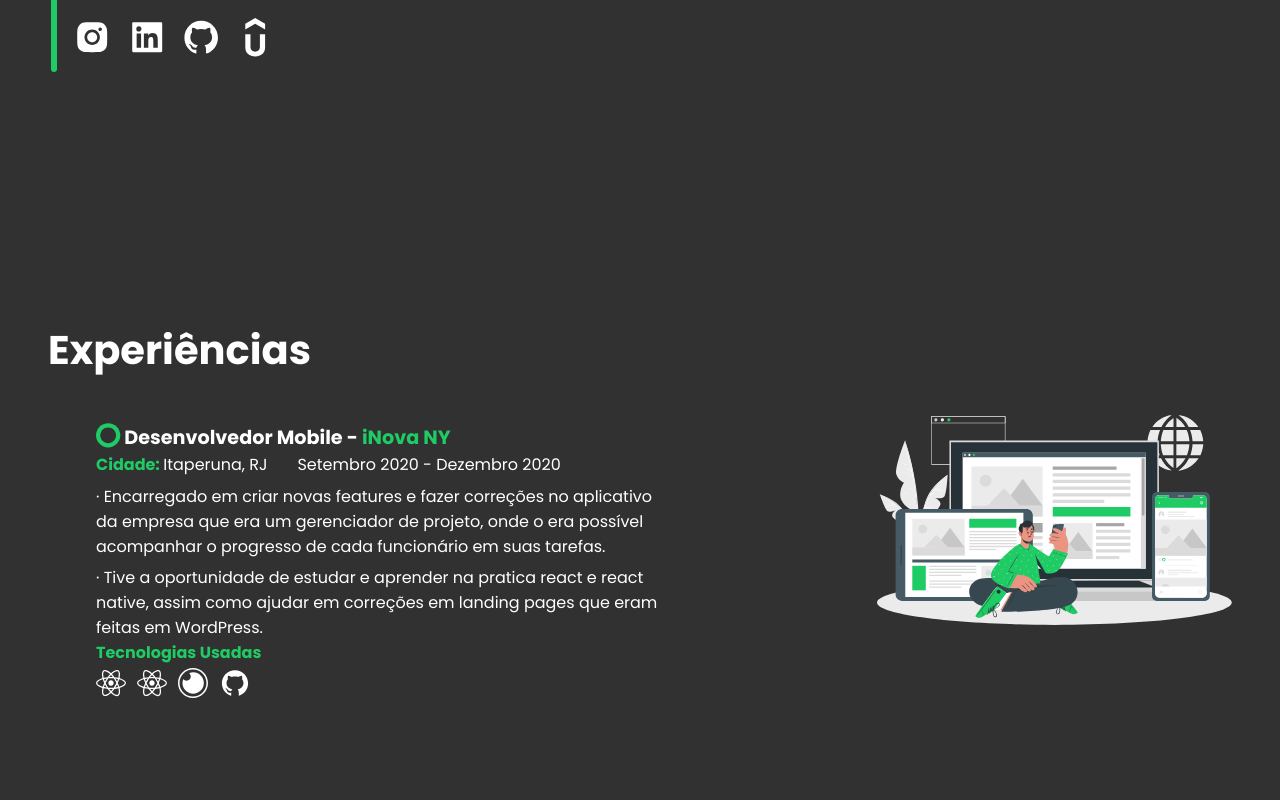
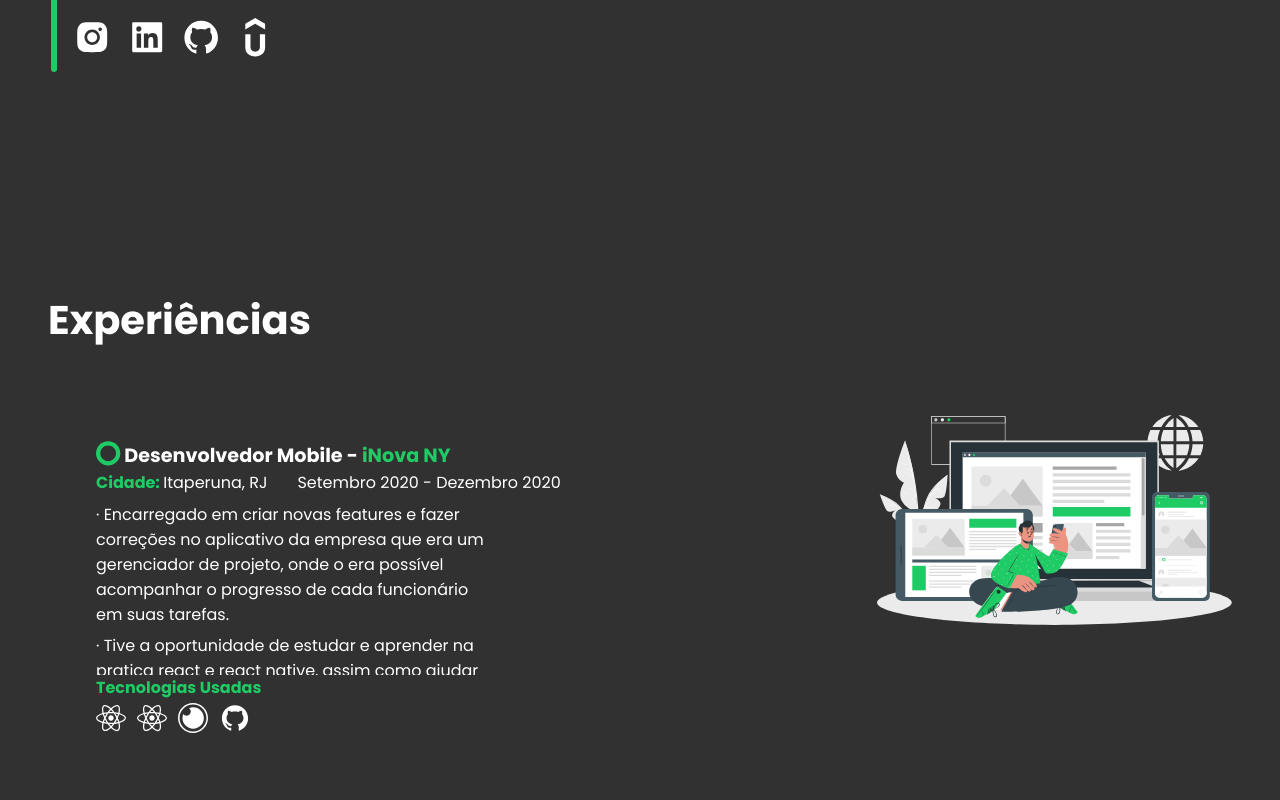
Before and after one commit to Mynameisjohndev/myPersonalBlog, a React (Create React App) app: page / in a window 1280 px wide. Shown: the part 680-1480 px from the top of the page. Built offline with nearby package versions, Linux system fonts and the light colour scheme.

Commit message:
fix: experience

```diff
--- a/src/components/SelectExperience/index.tsx
+++ b/src/components/SelectExperience/index.tsx
@@ -1,4 +1,5 @@
-import React, { useState } from 'react';
+/* eslint-disable @typescript-eslint/no-explicit-any */
+import React, { useEffect, useRef, useState } from 'react';
 import { TransitionGroup, CSSTransition } from 'react-transition-group';
 
 import Experience from '../../assets/Experience.svg';
@@ -20,8 +21,10 @@ interface ISelectExperience {
 
 const SelectExperience: React.FC<ISelectExperience> = ({ sections }) => {
   const [activeSection, setActiveSection] = useState(0);
+  const scrollRef = useRef(null);
 
   const handleScroll = (event: React.UIEvent<HTMLDivElement>) => {
+    event.stopPropagation();
     const scrollPosition = event.currentTarget.scrollLeft;
     const sectionWidth = event.currentTarget.clientWidth;
     const newActiveSection = Math.round(scrollPosition / sectionWidth);
@@ -30,12 +33,39 @@ const SelectExperience: React.FC<ISelectExperience> = ({ sections }) => {
     }
   };
 
+  useEffect(() => {
+    const scrollInterval = setInterval(() => {
+      if (scrollRef.current) {
+        const scrollElement = scrollRef.current as any;
+        const sectionWidth =
+          scrollElement.firstChild.getBoundingClientRect().width;
+        const nextSection = activeSection + 1;
+        if (nextSection < sections.length) {
+          requestAnimationFrame(() => {
+            scrollElement.scrollTo({
+              left: nextSection * sectionWidth,
+              behavior: 'smooth',
+            });
+          });
+        } else {
+          requestAnimationFrame(() => {
+            scrollElement.scrollTo({
+              left: 0,
+              behavior: 'smooth',
+            });
+          });
+        }
+      }
+    }, 5000);
+    return () => clearInterval(scrollInterval);
+  }, [activeSection]);
+
   const { company, date, ocupation, city, techs, description } =
     sections[activeSection];
 
   return (
     <SelectExperienceContainer>
-      <div className="scroll-row" onScroll={handleScroll}>
+      <div className="scroll-row" onScroll={handleScroll} ref={scrollRef}>
         {sections.map((_, index) => (
           <div key={index} className="scroll-stop" />
         ))}
--- a/src/components/SelectExperience/styles.ts
+++ b/src/components/SelectExperience/styles.ts
@@ -2,13 +2,9 @@ import { darken } from 'polished';
 import styled from 'styled-components';
 
 const SelectExperienceContainer = styled.div`
-  padding-left: 3rem;
-  @media (max-width: 950px) {
-    padding-left: 0;
-  }
   display: flex;
   flex-direction: column;
-  width: 100%;
+  width: 70%;
   transition: 0.3s all;
   .scroll-row {
     height: 1.7rem;
@@ -27,7 +23,6 @@ const SelectExperienceContainer = styled.div`
       background-color: ${({ theme }) => darken(0.04, theme.COLORS.GREEN_30)};
     }
   }
-
   .scroll-stop {
     transition: 0.3s all;
     display: inline-block;
@@ -37,26 +32,32 @@ const SelectExperienceContainer = styled.div`
   }
   .fade-enter {
     opacity: 0;
-    transform: translateY(100%);
+    transform: translateX(70%);
   }
-
   .fade-enter-active {
     opacity: 1;
-    transform: translateY(0);
-    transition: opacity 500ms, transform 800ms;
+    transform: translateX(0);
+    transition: opacity 2500ms, transform 1200ms;
   }
-
   .fade-exit {
     opacity: 1;
+    transform: translateX(0);
   }
-
   .fade-exit-active {
     opacity: 0;
+    transform: translateX(-100%);
     transition: opacity 100ms;
+  }
+  @media (max-width: 550px) {
+    width: 100%;
   }
 `;
 
 const ContentRow = styled.div`
+  padding: 3rem 0 0 3rem;
+  @media (max-width: 400px) {
+    padding: 0;
+  }
   display: flex;
   flex-direction: column;
   margin-top: 1rem;
@@ -130,6 +131,31 @@ const ContentRow = styled.div`
       }
     }
   }
+  @media (max-width: 550px) {
+    .title-experience {
+      .column-experience {
+        .row-experience {
+          h1 {
+            font-size: 0.8rem;
+          }
+        }
+      }
+    }
+    .description-list {
+      .description-item {
+        font-size: 0.6rem;
+      }
+    }
+    .subtitle {
+      font-size: 0.7rem;
+    }
+    .description-techs {
+      svg {
+        width: 20px;
+        height: 20px;
+      }
+    }
+  }
 `;
 
 export { SelectExperienceContainer, ContentRow };
--- a/src/pages/Portfolio/Experiencies/styles.ts
+++ b/src/pages/Portfolio/Experiencies/styles.ts
@@ -1,8 +1,8 @@
 import { styled } from 'styled-components';
 
 export const ContainerExperiencePage = styled.section`
-  /* height: 100vh; */
   min-height: 100vh;
+  max-height: 100%;
   min-width: 100%;
   padding: 3rem;
   display: flex;
@@ -15,7 +15,11 @@ export const ContainerExperiencePage = styled.section`
     width: 65%;
     display: flex;
     flex-direction: column;
-    height: 400px;
+    height: 460px;
+    /* overflow-y: auto; */
+    &::-webkit-scrollbar {
+      display: none;
+    }
     h1 {
       transition: 0.3s all;
       font-size: 2.5rem;
@@ -29,7 +33,6 @@ export const ContainerExperiencePage = styled.section`
     flex-direction: column;
     .column-experience {
       width: 100%;
-      margin-bottom: 1rem;
     }
   }
   @media (max-height: 500px) {
--- a/src/pages/Portfolio/Projects/index.tsx
+++ b/src/pages/Portfolio/Projects/index.tsx
@@ -1,7 +1,7 @@
 import { ContainerProjects } from './styles';
 
 const Projects = () => {
-  return <ContainerProjects>{/* <h1>Experiências</h1> */}</ContainerProjects>;
+  return <ContainerProjects></ContainerProjects>;
 };
 
 export { Projects };
--- a/src/pages/Portfolio/Projects/styles.ts
+++ b/src/pages/Portfolio/Projects/styles.ts
@@ -7,6 +7,7 @@ export const ContainerProjects = styled.section`
   display: flex;
   flex-direction: column;
   background-color: whitesmoke;
+  z-index: 10;
   /* align-items: center; */
   /* justify-content: center; */
 
```
